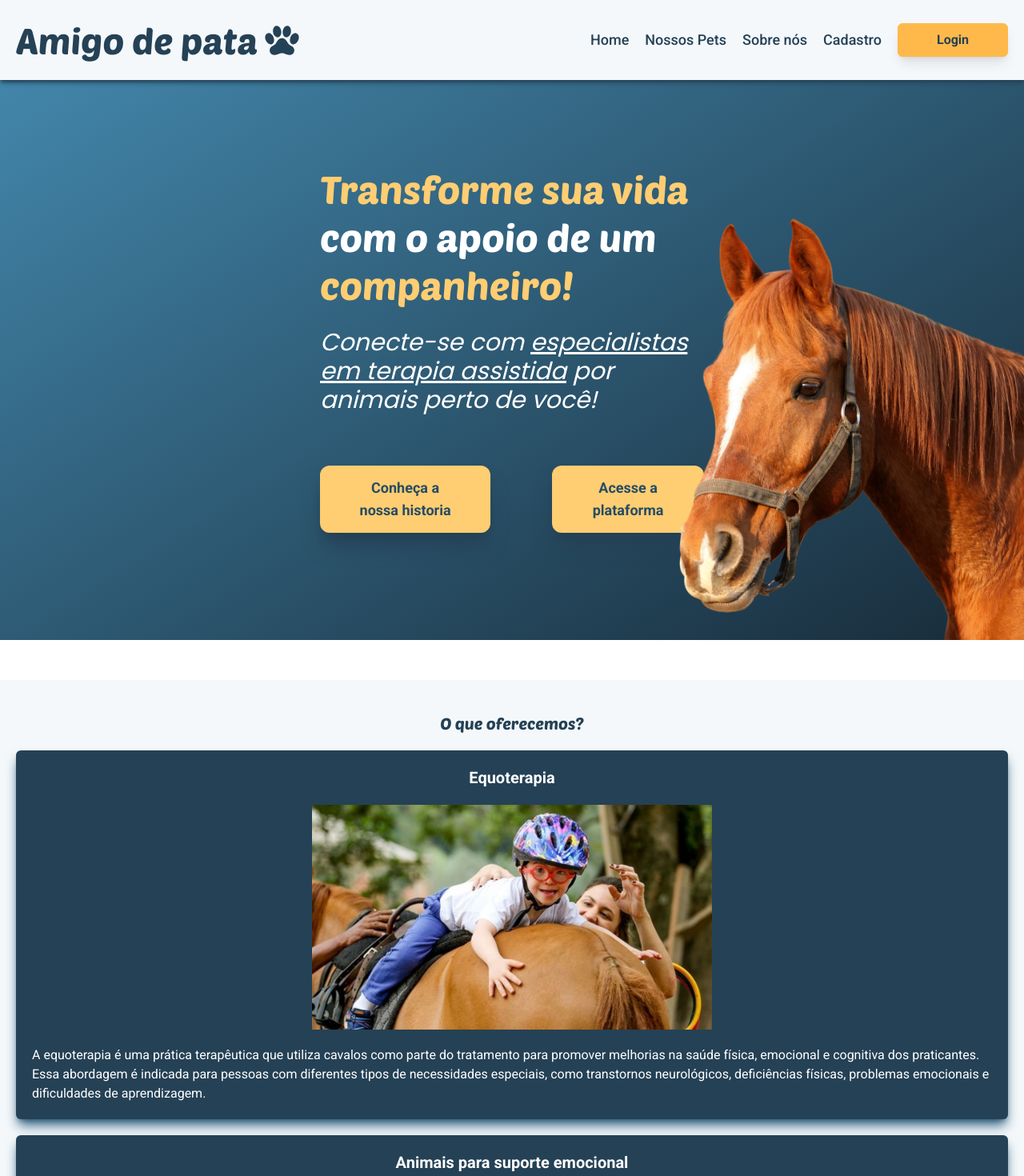
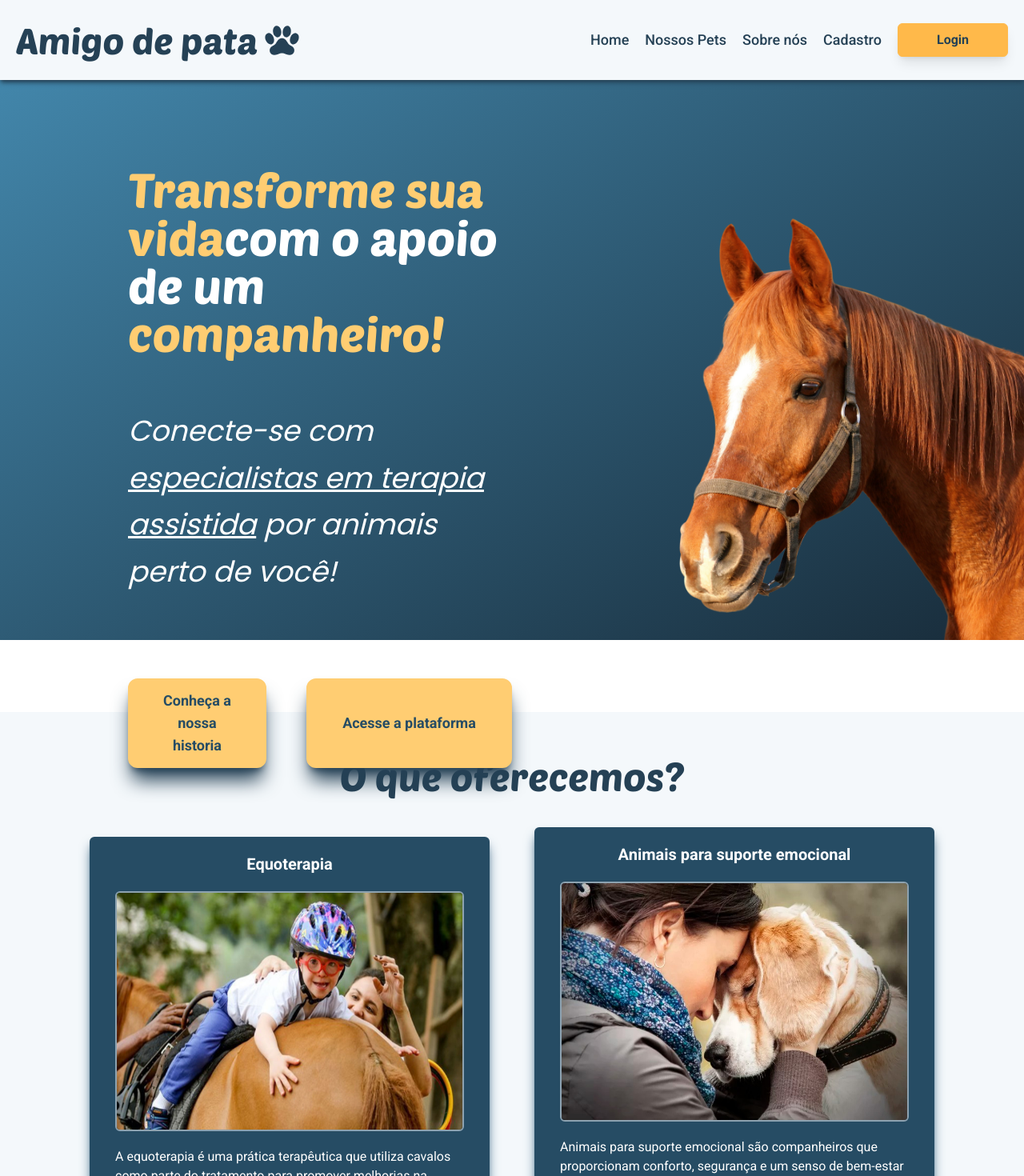
Before and after one commit to ArthurThz/amigodepata, a Next.js app: page /LandingPage in a window 1280 px wide. Shown: the top 1470 px of the page at 80% size. Built offline with nearby package versions, Linux system fonts and the light colour scheme.

Commit message:
feat: added responsive view to our services component

```diff
--- a/app/Components/HeroSection/copy.tsx
+++ b/app/Components/HeroSection/copy.tsx
@@ -1,24 +1,24 @@
 const Copy = () => {
   return (
-    <div className="w-full h-auto px-4 flex items-center flex-col gap-6 lg:max-w-[50%] lg:h-full lg:w-auto lg:px-0 lg:py-24">
-      <h1 className="font-poetsenOne px-4 text-5xl text-white leading-tight lg:px-0">
-        <span className="text-laranja-200">Transforme sua vida</span> com o
-        apoio de um <span className="text-laranja-200">companheiro!</span>
+    <div className="w-full h-auto px-4 flex -mt-14 items-center flex-col gap-6 lg:max-w-[50%] lg:h-full lg:w-auto lg:px-0 lg:py-24 lg:gap-16 lg:mt-0">
+      <h1 className="font-poetsenOne px-4 text-5xl text-white leading-tight lg:px-0 lg:text-6xl">
+        <span className="text-laranja-200">Transforme sua vida</span>com o apoio
+        de um <span className="text-laranja-200">companheiro!</span>
       </h1>
-      <p className="font-poppins italic text-2xl lg:text-3xl text-white leading-normal">
+      <p className="font-poppins italic text-2xl lg:text-4xl text-white leading-normal lg:leading-relaxed">
         Conecte-se com{" "}
         <span className="underline">especialistas em terapia assistida</span>{" "}
         por animais perto de você!
       </p>
-      <div className="flex flex-col gap-10  mt-10 lg:flex-row lg:gap-0">
+      <div className="w-full flex flex-col gap-10  mt-10 lg:flex-row lg:gap-0">
         <button
-          className="w-full px-10 py-3 mr-[77px] bg-laranja-200 text-azul-800 rounded-xl font-bold border-2 border-laranja-200
+          className="w-full z-10 lg:max-w-[350px] px-10 py-3 mr-[50px] bg-laranja-200 text-azul-800 rounded-xl font-bold border-2 border-laranja-200
         font-roboto text-lg shadow-xl shadow-azul-900 lg:w-auto hover:bg-azul-800 hover:text-laranja-200 hover:shadow-lg  transition-all ease"
         >
           Conheça a nossa historia
         </button>
         <button
-          className="px-10 py-3 bg-laranja-200 text-azul-800 rounded-xl font-bold border-2 border-laranja-200
+          className="w-full z-10 lg:max-w-[300px] px-10 py-3 bg-laranja-200 text-azul-800 rounded-xl font-bold border-2 border-laranja-200
         font-roboto text-lg shadow-xl shadow-azul-900 hover:bg-azul-800 hover:text-laranja-200 hover:shadow-lg  transition-all ease"
         >
           Acesse a plataforma
--- a/app/Components/HeroSection/index.tsx
+++ b/app/Components/HeroSection/index.tsx
@@ -3,7 +3,7 @@ import ImageContainer from "./imageContainer";
 
 const HeroSection = () => {
   return (
-    <div className="w-full h-screen  flex flex-col items-center justify-center bg-gradient-to-br from-azul-500 to-azul-950 lg:flex-row lg:pt-[110px] lg:px-[160px]">
+    <div className="w-full h-screen flex flex-col items-center justify-center bg-gradient-to-br from-azul-500 to-azul-950 lg:flex-row lg:pt-[110px] lg:px-[160px] lg:justify-start">
       <Copy />
       <ImageContainer />
     </div>
--- a/app/Components/NavBar/index.tsx
+++ b/app/Components/NavBar/index.tsx
@@ -3,7 +3,7 @@ import { IoPaw } from "react-icons/io5";
 
 const NavBar = () => {
   return (
-    <div className="fixed z-10 w-full h-[70px] lg:h-[100px] p-5 flex items-center justify-between bg-azul-50 shadow-md shadow-azul-900">
+    <div className="fixed z-20 w-full h-[70px] lg:h-[100px] p-5 flex items-center justify-between bg-azul-50 shadow-md shadow-azul-900">
       <div className=" text-azul-900 flex items-center justify-center gap-2">
         <h1 className="font-poetsenOne text-xl lg:text-[45px]">
           Amigo de pata
--- a/app/Components/ourServices/index.tsx
+++ b/app/Components/ourServices/index.tsx
@@ -5,10 +5,11 @@ import AnimaisSuporte from "../../public/ourservices-animais-suporte.jpeg";
 
 const OurSercives = () => {
   return (
-    <div className="w-full h-screen py-10 px-5 flex flex-col gap-5 items-center bg-azul-50">
-      <h1 className="text-xl font-poetsenOne text-azul-900">
+    <div className="w-full h-full min-h-screen py-10 px-7 flex flex-col gap-7 items-center bg-azul-50 lg:items-center lg:justify-center lg:gap-10">
+      <h1 className="text-3xl font-poetsenOne text-azul-900 lg:text-5xl">
         O que oferecemos?
       </h1>
+      <div className="w-full h-auto flex flex-col items-center gap-10 lg:flex-row lg:items-center lg:justify-center lg:gap-14">
         <OurServicesCard
           title="Equoterapia"
           image={Equoterapia}
@@ -23,6 +24,7 @@ const OurSercives = () => {
     "
         />
       </div>
+    </div>
   );
 };
 
--- a/app/Components/ourServices/ourServicesCard.tsx
+++ b/app/Components/ourServices/ourServicesCard.tsx
@@ -12,9 +12,15 @@ const OurServicesCard = ({
   description,
 }: OurServicesCardProps) => {
   return (
-    <div className="w-full px-5 h-auto rounded-md py-5 flex flex-col items-center gap-5 bg-azul-900 shadow-lg shadow-azul-700">
+    <div className="w-full px-6 h-auto rounded-md py-5 flex flex-col items-center gap-5 bg-azul-800 shadow-lg shadow-azul-700 lg:h-full lg:w-[500px] lg:px-8">
       <h2 className="font-roboto font-bold text-xl text-white">{title}</h2>
-      <Image src={image} width={500} height={300} alt={`imagem ${title}`} />
+      <Image
+        className="rounded-md border-2 border-azul-50/50 lg:w-[450px] lg:h-[300px]"
+        src={image}
+        width={500}
+        height={300}
+        alt={`imagem ${title}`}
+      />
       <p className="text-white font-roboto font-normal text-md">
         {description}
       </p>
--- a/app/LandingPage/page.tsx
+++ b/app/LandingPage/page.tsx
@@ -3,7 +3,7 @@ import OurSercives from "../Components/ourServices";
 
 const LandingPage = () => {
   return (
-    <div className="w-full flex flex-col gap-[50px] h-auto">
+    <div className="w-full flex flex-col gap-[50px] lg:gap-[90px] h-auto">
       <HeroSection />
       <OurSercives />
     </div>
```
Lines whose indentation alone changed are shown as unchanged.
